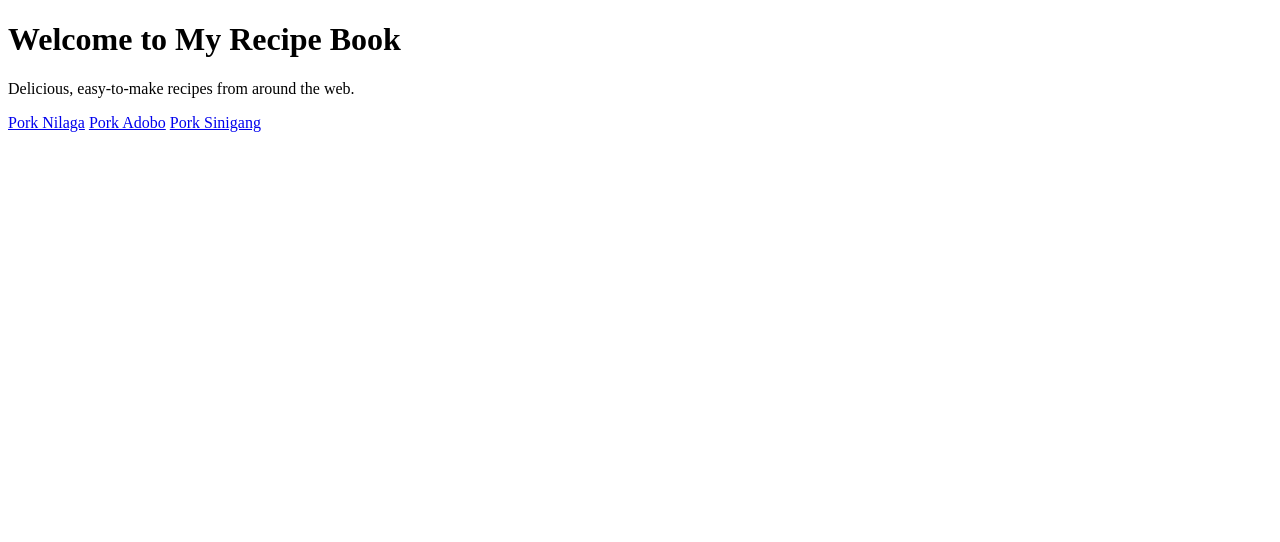
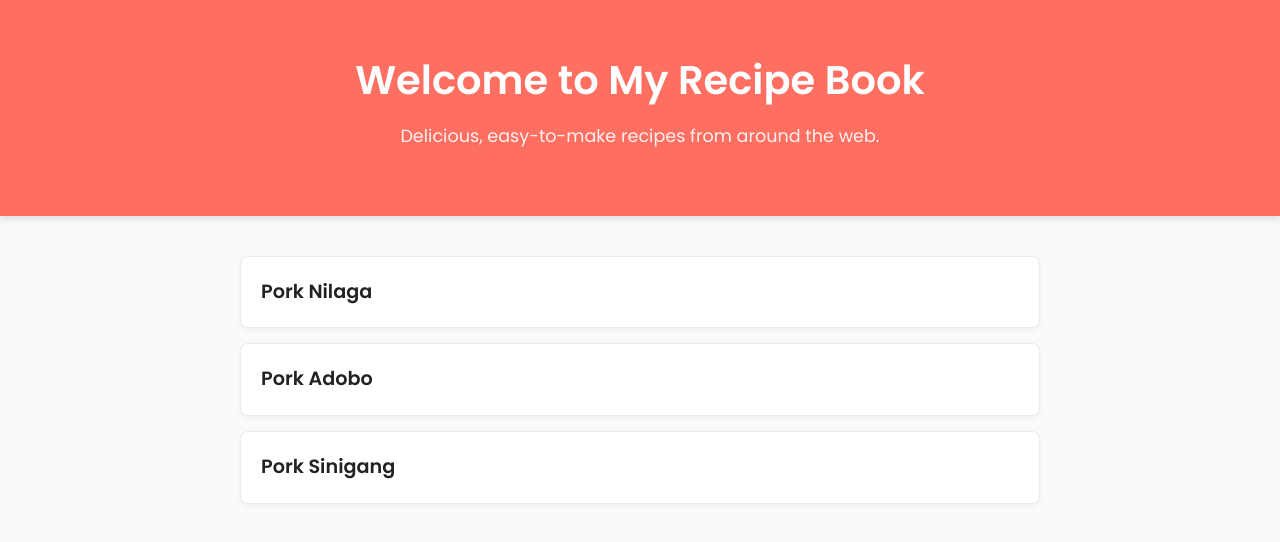
Before and after one commit to dinozojustinb-dotcom/odin-recipes, a plain HTML site: page index.html in a window 1280 px wide. Drawn offline with Linux system fonts and the light colour scheme.

Commit message:
Update style.css

```diff
--- a/style.css
+++ b/style.css
@@ -1,5 +1,88 @@
-.image-container {
-  display: flex;
-  justify-content: center;
-  align-items: center;
+@import url('https://fonts.googleapis.com/css2?family=Poppins:wght@300;400;600&display=swap');
+
+body {
+    font-family: 'Poppins', sans-serif;
+    background-color: #fcfaf8; /* Soft off-white background */
+    color: #333;
+    margin: 0;
+    padding: 0;
+    line-height: 1.6;
 }
+
+header {
+    background-color: #ff6f61; /* Warm, appetizing color */
+    color: white;
+    text-align: center;
+    padding: 3rem 1rem;
+    box-shadow: 0 4px 6px rgba(0,0,0,0.1);
+}
+
+header h1 {
+    margin: 0;
+    font-size: 2.5rem;
+}
+
+header p {
+    margin-top: 10px;
+    font-size: 1.1rem;
+    opacity: 0.9;
+}
+
+main {
+    max-width: 800px;
+    margin: 40px auto;
+    padding: 0 20px;
+}
+
+.recipe-list {
+    display: flex;
+    flex-direction: column;
+    gap: 15px;
+}
+
+.recipe-card {
+    background-color: white;
+    display: block;
+    padding: 20px;
+    border-radius: 8px;
+    text-decoration: none;
+    color: #222;
+    font-size: 1.2rem;
+    font-weight: 600;
+    box-shadow: 0 2px 5px rgba(0,0,0,0.05);
+    border: 1px solid #eaeaea;
+    transition: all 0.2s ease;
+}
+
+.recipe-card:hover {
+    transform: translateY(-3px); /* Makes the card "lift" when hovered */
+    box-shadow: 0 6px 12px rgba(0,0,0,0.1);
+    border-color: #ff6f61;
+    color: #ff6f61;
+}
+
+h2 {
+    color: #ff6f61;
+    border-bottom: 2px solid #ff6f61;
+    padding-bottom: 5px;
+    display: inline-block;
+}
+
+ul, ol {
+    background: white;
+    padding: 25px 25px 25px 45px;
+    border-radius: 8px;
+    box-shadow: 0 2px 5px rgba(0,0,0,0.05);
+}
+
+li {
+    margin-bottom: 10px;
+}
+
+img {
+    max-width: 100%;
+    height: auto;
+    border-radius: 8px;
+    margin-bottom: 20px;
+    box-shadow: 0 4px 8px rgba(0,0,0,0.1);
+}
```
